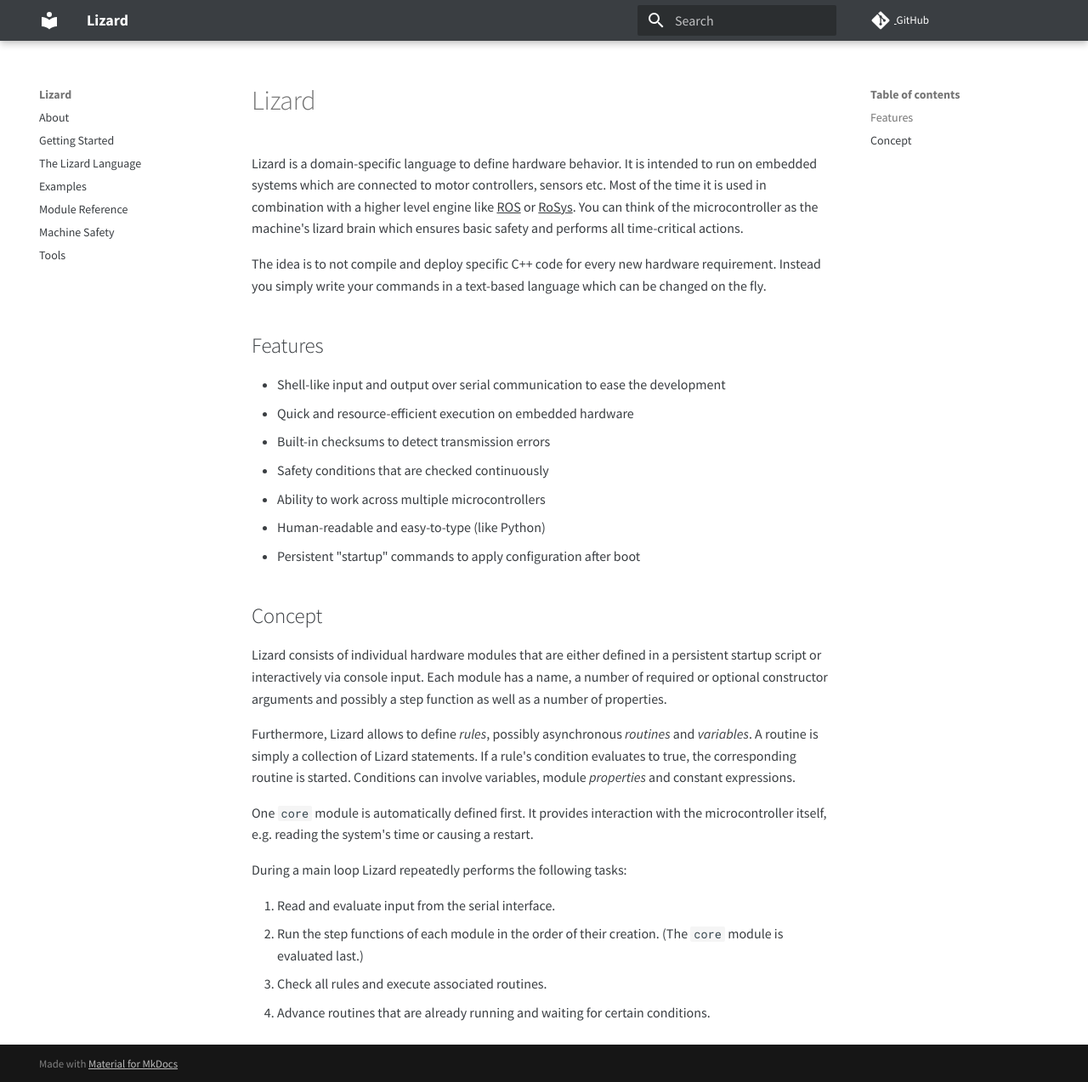
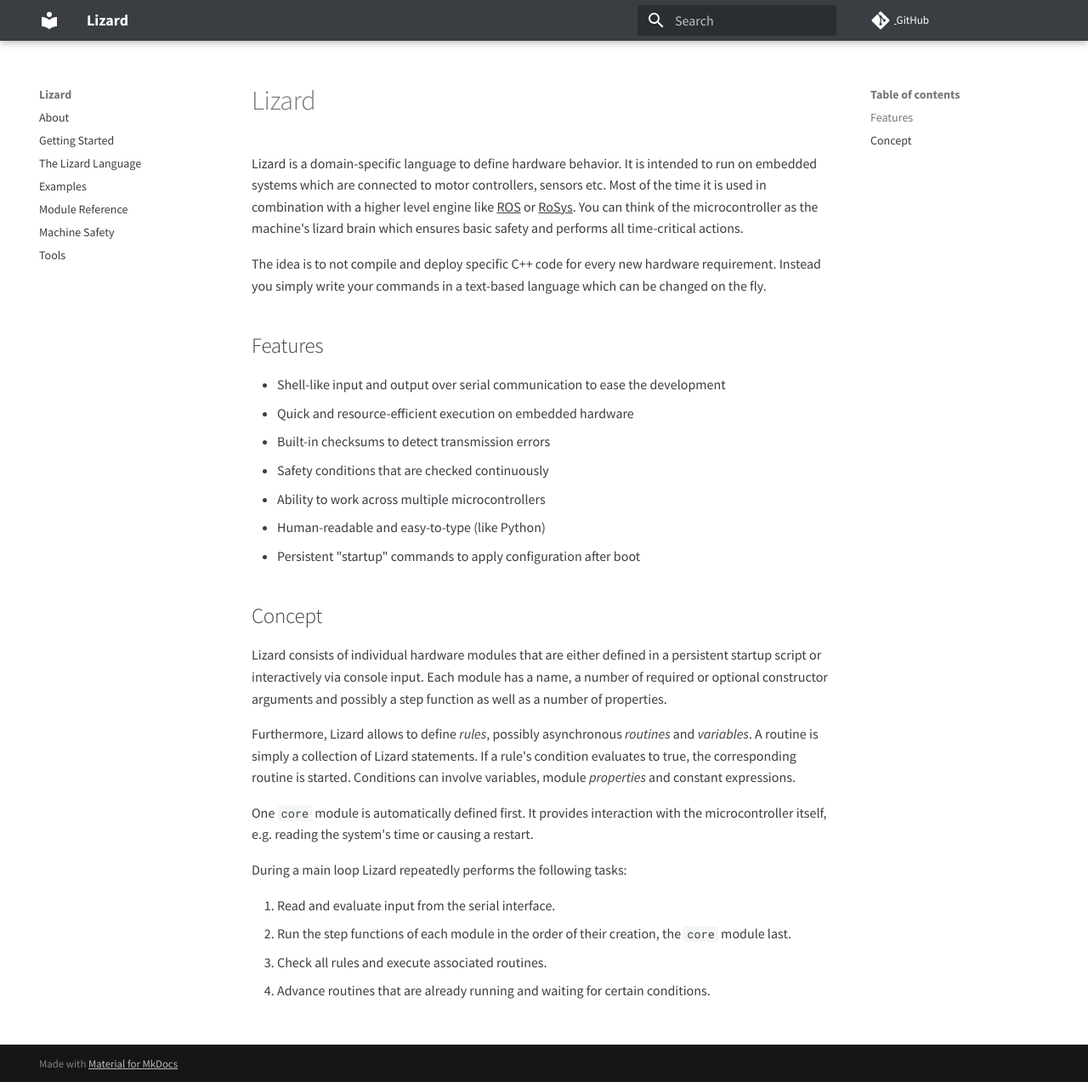
Before and after one commit to zauberzeug/lizard, an MkDocs documentation site: the page built from docs/index.md, in a window 1280 px wide and 1273 px high. Shown: the whole window at 85% size. Built offline with MkDocs 1.6.1 and Material for MkDocs 9.7.7, drawn with Linux system fonts in a browser that asks for light colours; comment, search, counter and statistics services are not loaded.

Commit message:
Keep the step-order line to one sentence and note that modules are removed outside the main loop

```diff
--- a/docs/index.md
+++ b/docs/index.md
@@ -34,6 +34,6 @@ It provides interaction with the microcontroller itself, e.g. reading the system
 During a main loop Lizard repeatedly performs the following tasks:
 
 1. Read and evaluate input from the serial interface.
-2. Run the step functions of each module in the order of their creation. (The `core` module is evaluated last.)
+2. Run the step functions of each module in the order of their creation, the `core` module last.
 3. Check all rules and execute associated routines.
 4. Advance routines that are already running and waiting for certain conditions.
```
Also changed, not shown: 1 other file.
